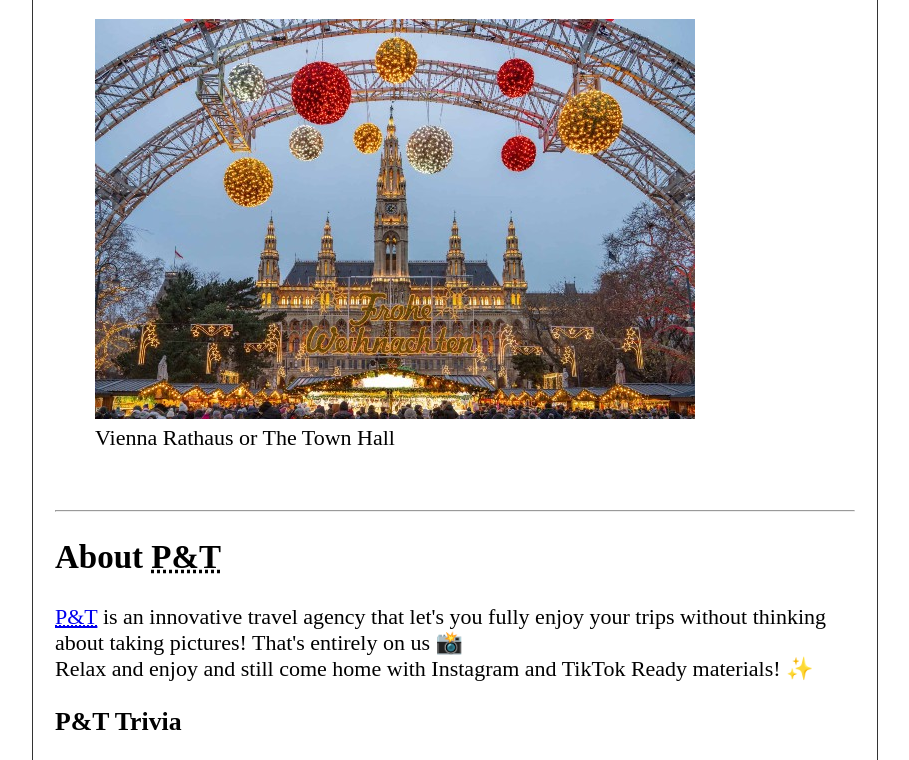
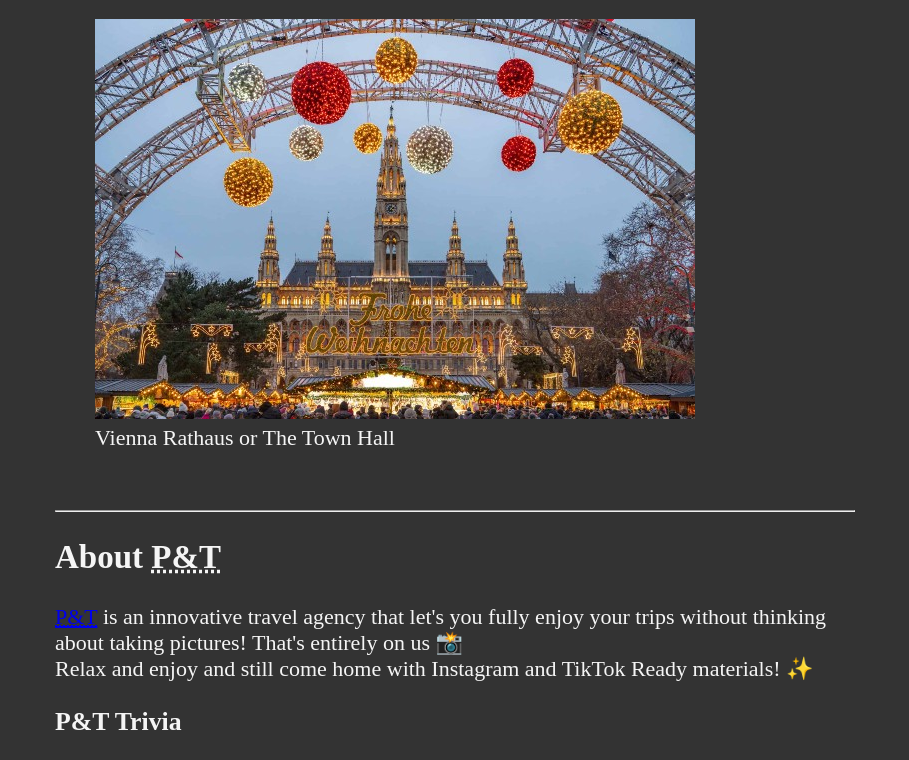
Before and after one commit to PDajana/html-learning, a plain HTML site: page index.html in a window 1280 px wide. Shown: the part 200-960 px from the top of the page, without its empty margins (185-1094 px from the left). Drawn offline with Linux system fonts and the light colour scheme.

Commit message:
add bg and font color

```diff
--- a/style.css
+++ b/style.css
@@ -9,6 +9,8 @@ body {
     padding: 1rem;
     border-left: 1px solid #333;
     border-right: 1px solid #333;
+    background-color: #333;
+    color: whitesmoke;
 }
 
 th, td, caption {
```
